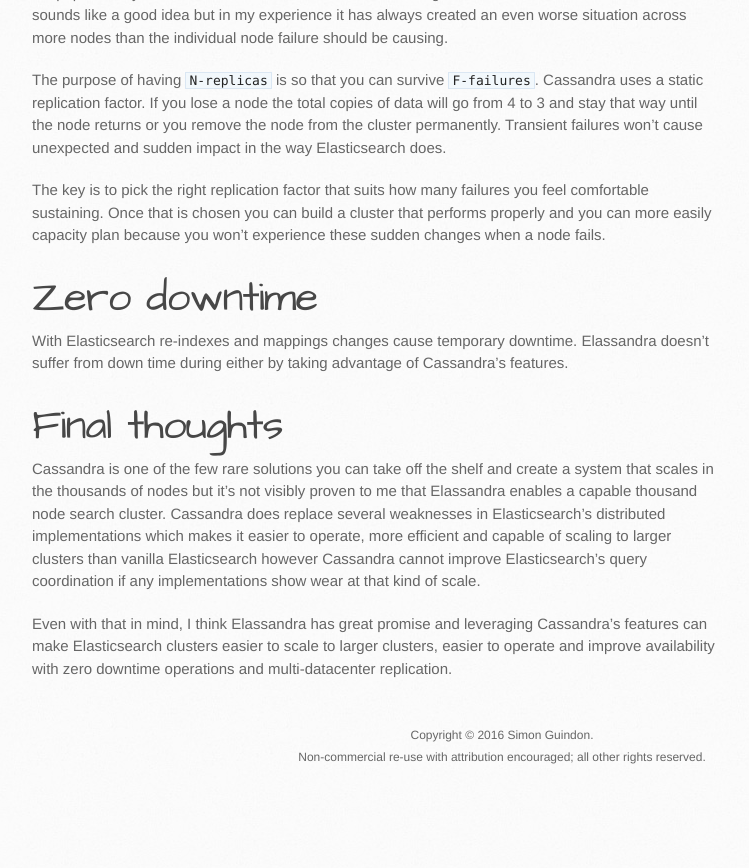
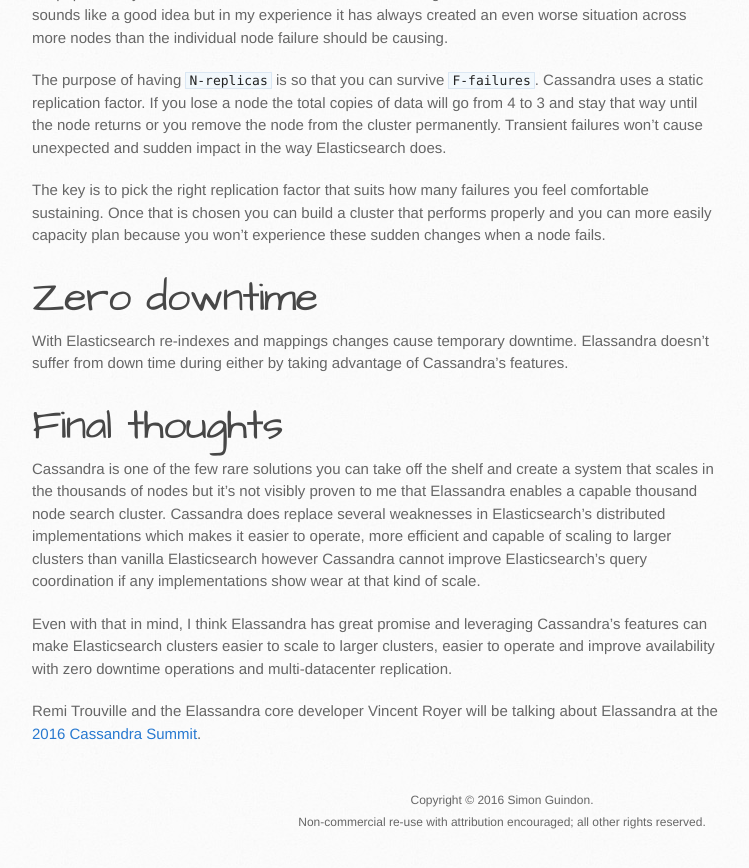
Before and after one commit to simongui/simongui.github.io, a Jekyll site: the page built from _posts/2016-07-20-elassandra.markdown, in a window 1280 px wide and 900 px high, scrolled down 4824 px. Shown: the top 868 px of the window, without its empty margins (138-887 px from the left). Built offline with Jekyll 4.4.1, drawn with Linux system fonts in a browser that asks for light colours; before the commit the page ends 5659 px from its top, so only the background shows below that.

Commit message:
Update 2016-07-20-elassandra.markdown

```diff
--- a/_posts/2016-07-20-elassandra.markdown
+++ b/_posts/2016-07-20-elassandra.markdown
@@ -74,3 +74,5 @@
 Cassandra is one of the few rare solutions you can take off the shelf and create a system that scales in the thousands of nodes but it's not visibly proven to me that Elassandra enables a capable thousand node search cluster. Cassandra does replace several weaknesses in Elasticsearch's distributed implementations which makes it easier to operate, more efficient and capable of scaling to larger clusters than vanilla Elasticsearch however Cassandra cannot improve Elasticsearch's query coordination if any implementations show wear at that kind of scale.
 
 Even with that in mind, I think Elassandra has great promise and leveraging Cassandra's features can make  Elasticsearch clusters easier to scale to larger clusters, easier to operate and improve availability with zero downtime operations and multi-datacenter replication.
+
+Remi Trouville and the Elassandra core developer Vincent Royer will be talking about Elassandra at the [2016 Cassandra Summit]( http://myeventagenda.com/sessions/1CBFC920-807D-41C1-942C-8D1A7C10F4FA/5/5#sessionID=116){:target="_blank"}.
```
